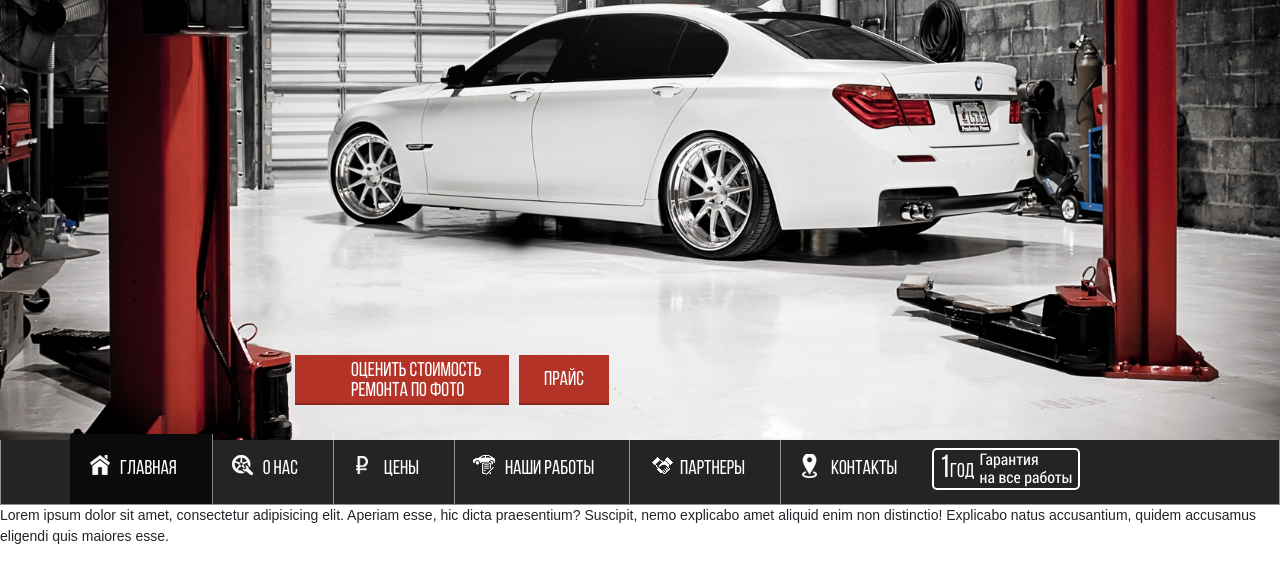
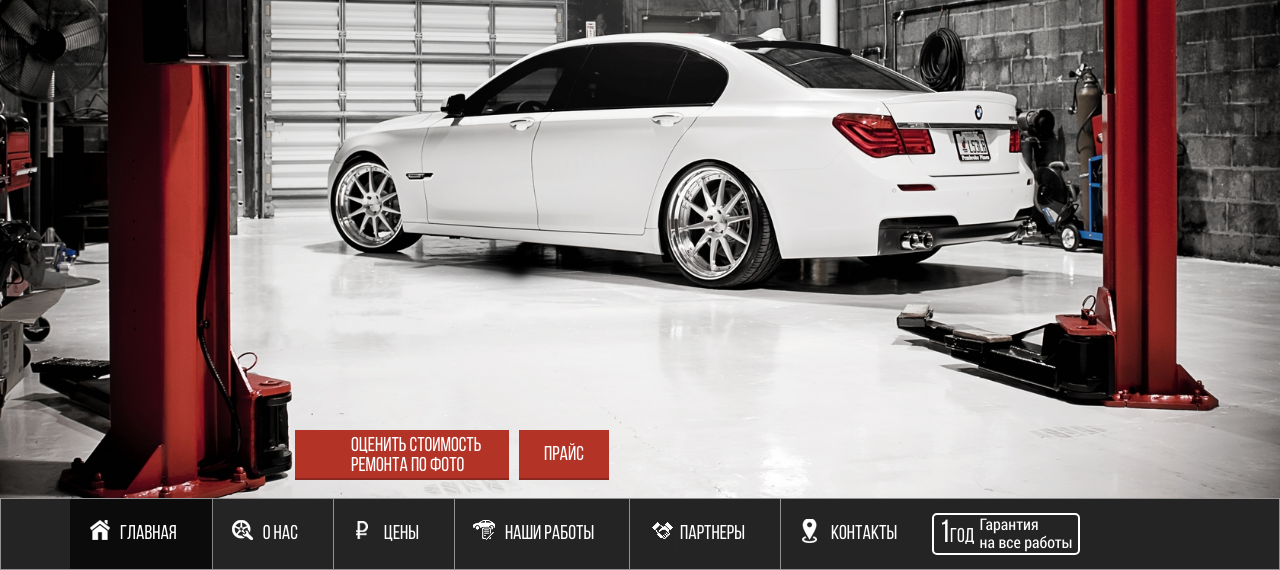
Before and after one commit to seriiserii825/jeday-autoxoll, a website: page src/index.html in a window 1280 px wide. Shown: the part 230-800 px from the top of the page. Drawn offline with nearby package versions, Linux system fonts and the light colour scheme; files that its build step writes are made by us from their sources; files whose address does not match are found by name; a web font is replaced by a local one.

Commit message:
finish header-main

```diff
--- a/src/assets/header/header.scss
+++ b/src/assets/header/header.scss
@@ -62,12 +62,15 @@ ul {
 }
 
 .header-main {
-  position: relative;
-  margin-bottom: -7px;
-  min-height: 670px;
+  display: flex;
+  flex-direction: column;
+  height: 100vh;
 
-  background: url("../i/header-top.jpg") no-repeat center;
-  background-size: cover;
+  &-top {
+    flex-grow: 1;
+    background: url("../i/header-top.jpg") no-repeat center;
+    background-size: cover;
+  }
 }
 
 .header-top {
@@ -132,7 +135,7 @@ ul {
 .buttons {
   position: absolute;
   left: 0;
-  bottom: 35px;
+  bottom: 90px;
   width: 100%;
 
   &-wrap {
--- a/src/index.html
+++ b/src/index.html
@@ -1,5 +1,5 @@
 //= templates/head.html
 
-<p>Lorem ipsum dolor sit amet, consectetur adipisicing elit. Aperiam esse, hic dicta praesentium? Suscipit, nemo explicabo amet aliquid enim non distinctio! Explicabo natus accusantium, quidem accusamus eligendi quis maiores esse.</p>
+
 
 //= templates/end.html
--- a/src/templates/head.html
+++ b/src/templates/head.html
@@ -17,7 +17,8 @@
 	<!--header-main-->
 	<header class="header-main">
 
-	<!--header-top-->
+		<div class="header-main-top">
+			<!-- header-top -->
 			<div class="header-top">
 				<div class="container">
 					<div class="row">
@@ -46,8 +47,10 @@
 				</div>
 			</div>
 
+			<!-- main-title -->
 			<h1 class="main-title">Автосервис с безупречной репутацией</h1>
 
+			<!-- buttons -->
 			<div class="buttons">
 				<div class="container">
 					<div class="row">
@@ -60,9 +63,9 @@
 					</div>
 				</div>
 			</div>
+		</div>
 
-</header>
-
+		<!-- menu-bar -->
 		<nav class="menu-bar">
 			<div class="container">
 				<div class="row">
@@ -98,4 +101,6 @@
 					</div>
 				</div>
 			</div>
-</nav>
+		</nav><!-- menu-bar -->
+
+	</header>
```
Also changed, not shown: bower.json (added, +20 -0 lines), gulpfile.js (+7 -0 lines), build/assets/header/header.css, build/assets/header/header.min.css, build/assets/i/342421_foto_oboi-avto_tachki_garazh_podemnik_BMW_1680x1050_(www.GdeFon.ru).jpg (deleted), build/assets/i/maxresdefault.jpg (deleted), build/assets/i/ ¡à §¨¢­ ï-¯®«¨à®¢ª -ªã§®¢ .jpg (deleted), build/assets/i/ ­â¨ª®àà®§¨©­ ï-®¡à ¡®âª - ¢â®¬®¡¨«ï.jpg (deleted), build/assets/i/ªã§®¢­®©-à¥¬®­â.jpg (deleted), build/assets/i/«®ª «ì­ë©-à¥¬®­â-¯¥à¥¤­¥£®-¡ ¬¯¥à .jpg (deleted), build/assets/i/áâ ¯¥«ì­ë¥ à ¡®âë ¨ æ¥­ë .JPG (deleted), build/assets/libs/bootstrap/bootstrap.min.js, build/favicon.ico (added), build/index.html, 1 more files, 1 other file. Lines whose indentation alone changed are shown as unchanged.
